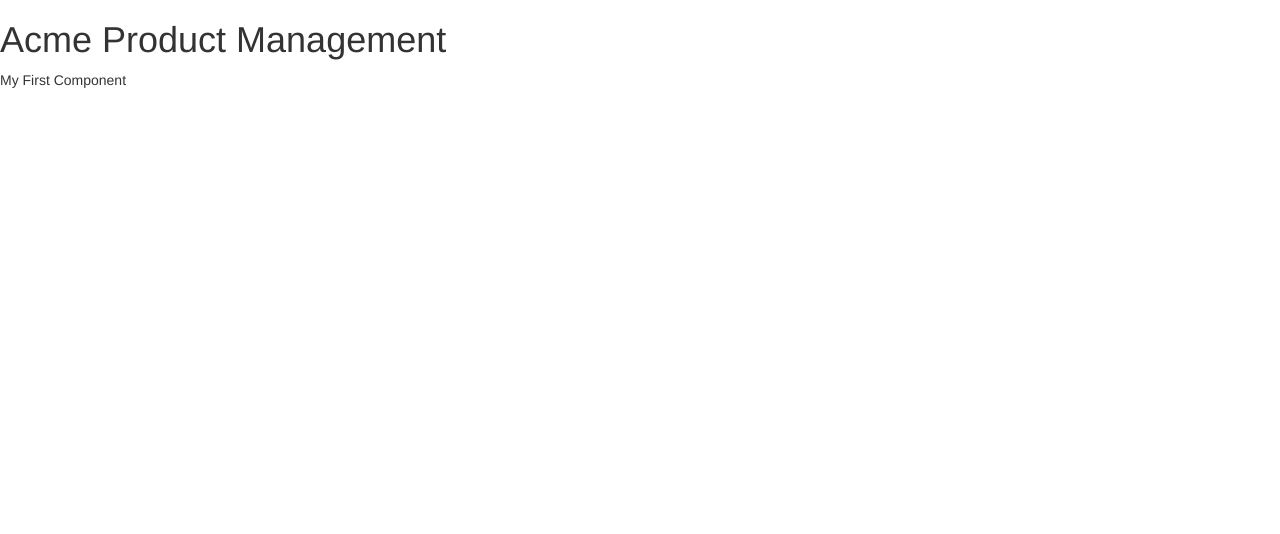
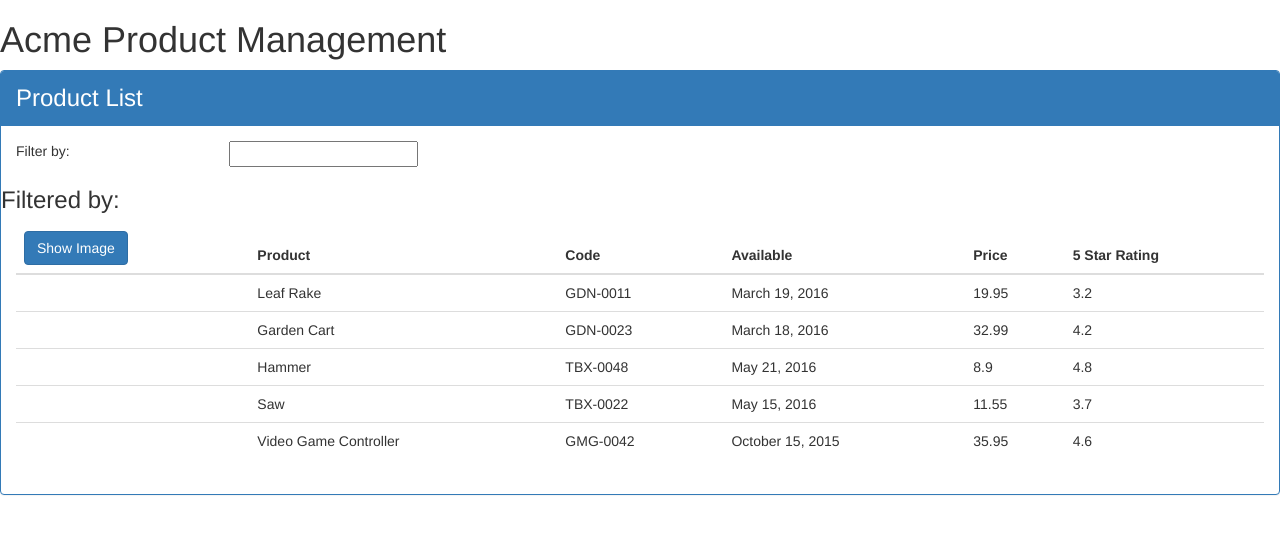
Before and after one commit to hebe889900/angularGettingStarted, an Angular app in the folder Desktop/angularLearning/APM-Start/: page / in a window 1280 px wide. Shown: the top 534 px of the page. Built offline with nearby package versions, Linux system fonts and the light colour scheme.

Commit message:
Add product list component

```diff
--- a/Desktop/angularLearning/APM-Start/src/app/app.component.ts
+++ b/Desktop/angularLearning/APM-Start/src/app/app.component.ts
@@ -4,7 +4,7 @@ import { Component } from '@angular/core';
   selector: 'pm-root',
   template: `
       <div><h1>{{pageTitle}}</h1>
-          <div>My First Component</div>
+         <pm-products></pm-products>
       </div>
       `
 })
--- a/Desktop/angularLearning/APM-Start/src/app/app.module.ts
+++ b/Desktop/angularLearning/APM-Start/src/app/app.module.ts
@@ -2,10 +2,12 @@ import { BrowserModule } from '@angular/platform-browser';
 import { NgModule } from '@angular/core';
 
 import { AppComponent } from './app.component';
+import { ProductListComponent } from './products/product-list.component';
 
 @NgModule({
   declarations: [
-    AppComponent
+    AppComponent,
+    ProductListComponent
   ],
   imports: [
     BrowserModule
--- /dev/null
+++ b/Desktop/angularLearning/APM-Start/src/app/products/product-list.component.html
@@ -0,0 +1,47 @@
+<div class = 'panel panel-primary'>
+    <div class = 'panel-heading'>
+        {{pageTitle}}
+    </div>
+    <div class = 'panel-body'>
+        <div class = 'row'>
+            <div class = 'col-md-2'>
+                Filter by:
+            </div>
+            <div class = 'col-md-4'>
+                <input type = 'text'/>
+            </div>
+        </div>
+        <div class = 'row'>
+            <div clas = 'col-md-6'>
+                <h3>Filtered by: </h3>
+            </div>
+        </div>
+        <div class = 'table-responsive'>
+            <table class = 'table' *ngIf='products && products.length' >
+                <thead>
+                    <tr>
+                        <th>
+                            <button class = 'btn btn-primary'>
+                                Show Image
+                            </button>
+                        </th>
+                        <th>Product</th>
+                        <th>Code</th>
+                        <th>Available</th>
+                        <th>Price</th>
+                        <th>5 Star Rating</th>
+                    </tr>
+                </thead>
+                <tbody>
+                    <tr *ngFor = 'let product of products'>
+                        <td></td>
+                        <td>{{ product.productName}}</td>
+                        <td>{{ product.productCode}}</td>
+                        <td>{{ product.releaseDate}}</td>
+                        <td>{{ product.price}}</td>
+                        <td>{{ product.starRating}}</td>
+                    </tr>
+            </table>
+        </div>
+    </div>
+</div>
--- /dev/null
+++ b/Desktop/angularLearning/APM-Start/src/app/products/product-list.component.ts
@@ -0,0 +1,62 @@
+import { Component } from '@angular/core';
+
+@Component({
+    selector: 'pm-products',
+    templateUrl: './product-list.component.html'
+})
+
+export class ProductListComponent {
+    pageTitle: string = 'Product List';
+    products: any[] = [
+        {
+            "productId": 1,
+            "productName": "Leaf Rake",
+            "productCode": "GDN-0011",
+            "releaseDate": "March 19, 2016",
+            "description": "Leaf rake with 48-inch wooden handle.",
+            "price": 19.95,
+            "starRating": 3.2,
+            "imageUrl": "http://openclipart.org/image/300px/svg_to_png/26215/Anonymous_Leaf_Rake.png"
+        },
+        {
+            "productId": 2,
+            "productName": "Garden Cart",
+            "productCode": "GDN-0023",
+            "releaseDate": "March 18, 2016",
+            "description": "15 gallon capacity rolling garden cart",
+            "price": 32.99,
+            "starRating": 4.2,
+            "imageUrl": "http://openclipart.org/image/300px/svg_to_png/58471/garden_cart.png"
+        },
+        {
+            "productId": 5,
+            "productName": "Hammer",
+            "productCode": "TBX-0048",
+            "releaseDate": "May 21, 2016",
+            "description": "Curved claw steel hammer",
+            "price": 8.9,
+            "starRating": 4.8,
+            "imageUrl": "http://openclipart.org/image/300px/svg_to_png/73/rejon_Hammer.png"
+        },
+        {
+            "productId": 8,
+            "productName": "Saw",
+            "productCode": "TBX-0022",
+            "releaseDate": "May 15, 2016",
+            "description": "15-inch steel blade hand saw",
+            "price": 11.55,
+            "starRating": 3.7,
+            "imageUrl": "http://openclipart.org/image/300px/svg_to_png/27070/egore911_saw.png"
+        },
+        {
+            "productId": 10,
+            "productName": "Video Game Controller",
+            "productCode": "GMG-0042",
+            "releaseDate": "October 15, 2015",
+            "description": "Standard two-button video game controller",
+            "price": 35.95,
+            "starRating": 4.6,
+            "imageUrl": "http://openclipart.org/image/300px/svg_to_png/120337/xbox-controller_01.png"
+        }
+    ];
+}
```
